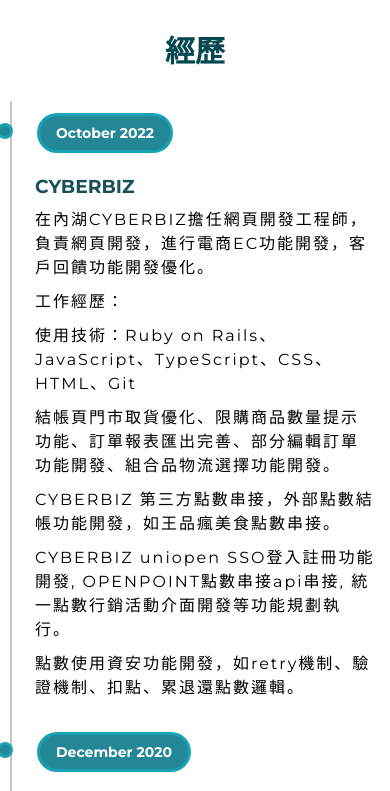
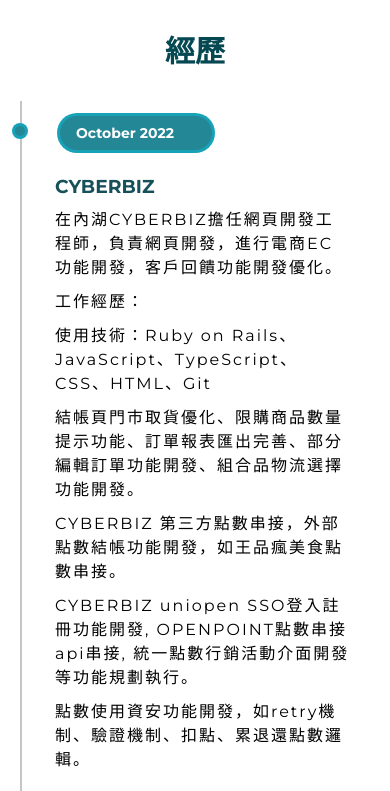
Before and after one commit to May27Oliver/resume_page, a React app: page / in a window 390 px wide. Shown: the part 716-1507 px from the top of the page. Built offline with nearby package versions, Linux system fonts and the light colour scheme.

Commit message:
Revert timeline RWD changes, keeping only about-me fix

```diff
--- a/src/resume/style/style.css
+++ b/src/resume/style/style.css
@@ -476,24 +476,6 @@
     font-size: 14px;
   }
 
-  .timeline:before {
-    left: 10px;
-  }
-
-  .timeline ul li {
-    padding: 20px 15px 20px 30px; /* Reduce padding */
-    margin-left: 5px;
-  }
-
-  .timeline ul li:before {
-    left: -5px; /* Adjust dot position */
-  }
-
-  .timeline ul li .time {
-    width: auto;
-    display: inline-block;
-  }
-
   .column-title {
     font-size: 35px;
     margin: 30px 0;
```
